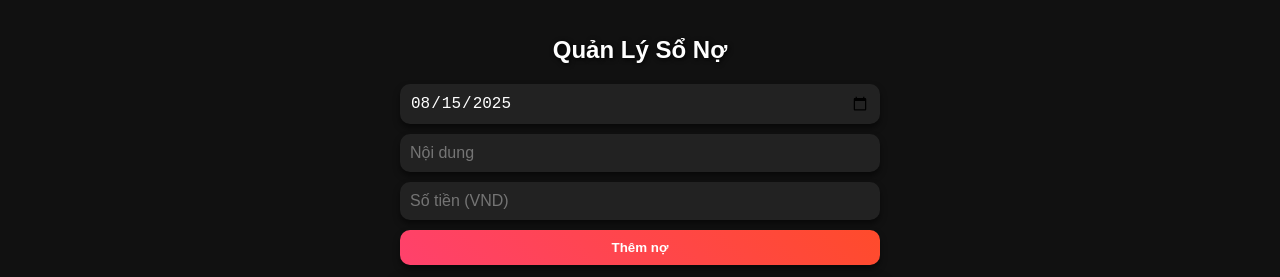
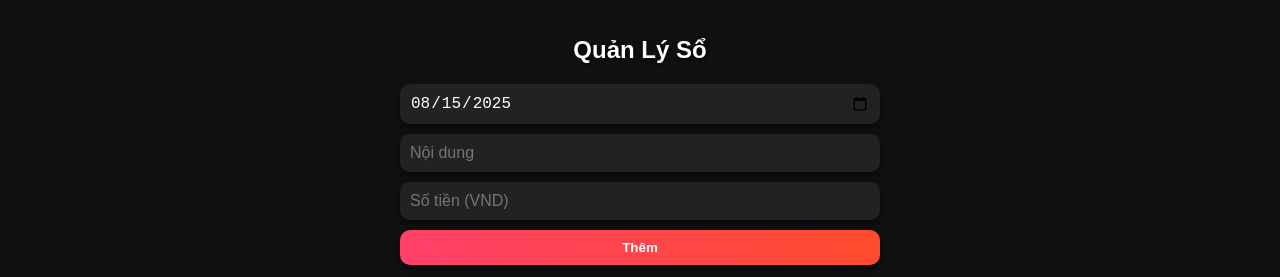
Before and after one commit to Thanhwww-spec/2030, a plain HTML site: page index.html in a window 1280 px wide. Shown: the top 277 px of the page. Drawn offline with Linux system fonts and the light colour scheme; no server answers.

Commit message:
Update index.html

```diff
--- a/index.html
+++ b/index.html
@@ -100,13 +100,13 @@
 <canvas id="bgCanvas"></canvas>
 
 <div class="container">
-  <h1>Quản Lý Sổ Nợ</h1>
+  <h1>Quản Lý Sổ</h1>
 
   <div class="input-group">
     <input type="date" id="date">
     <input type="text" id="content" placeholder="Nội dung">
     <input type="number" id="amount" placeholder="Số tiền (VND)">
-    <button onclick="addDebt()">Thêm nợ</button>
+    <button onclick="addDebt()">Thêm </button>
   </div>
 
   <table id="debtTable">
```
